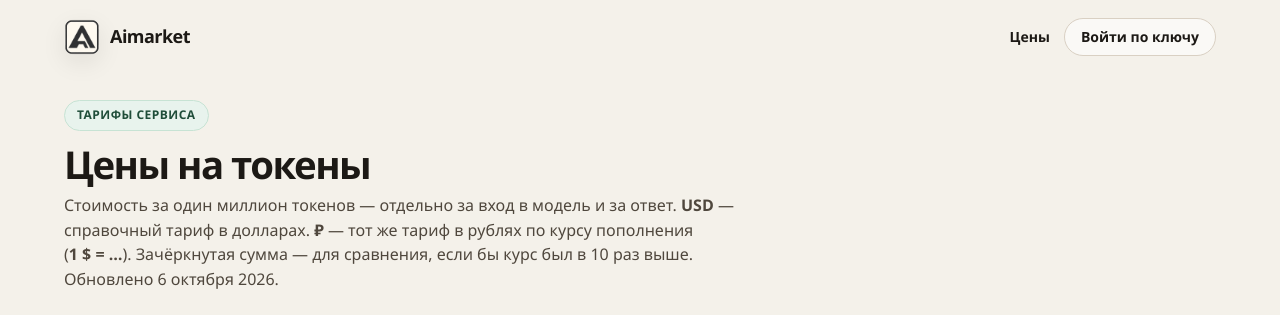
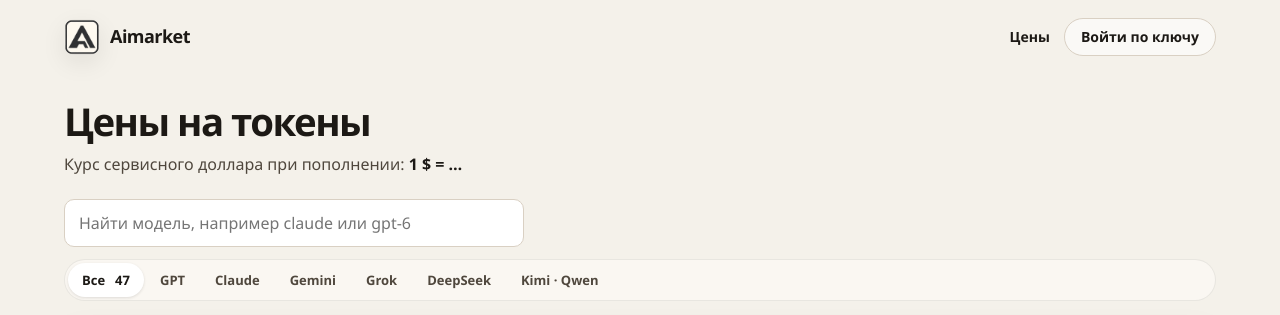
Before and after one commit to Dzibay/AImarket, a Vue app in the folder frontend/: page /prices in a window 1280 px wide. Shown: the top 315 px of the page. Built offline with nearby package versions, Linux system fonts and the light colour scheme; no server answers.

Commit message:
Update PricesView.vue

```diff
--- a/frontend/src/views/PricesView.vue
+++ b/frontend/src/views/PricesView.vue
@@ -3,15 +3,10 @@
     <SiteHeader />
     <main class="site-main">
       <div class="container wrap">
-        <p class="eyebrow">Тарифы сервиса</p>
         <h1 class="page-title">Цены на токены</h1>
-        <p class="page-lead">
-          Стоимость за один миллион токенов — отдельно за вход в модель и за ответ.
-          <b>USD</b> — справочный тариф в долларах.
-          <b>₽</b> — тот же тариф в рублях по курсу пополнения
-          (<b>1&nbsp;$&nbsp;=&nbsp;{{ rateLabel }}</b>).
-          Зачёркнутая сумма — для сравнения, если бы курс был в {{ RUB_REFERENCE_RATE_MULT }} раз выше.
-          Обновлено {{ PRICE_AS_OF }}.
+        <p class="service-rate">
+          Курс сервисного доллара при пополнении:
+          <strong>1&nbsp;$&nbsp;=&nbsp;{{ rateLabel }}</strong>
         </p>
 
         <div class="toolbar">
@@ -93,8 +88,6 @@ import SiteFooter from '../components/SiteFooter.vue'
 import SiteHeader from '../components/SiteHeader.vue'
 import { useWebConfig } from '../composables/useWebConfig'
 import {
-  PRICE_AS_OF,
-  RUB_REFERENCE_RATE_MULT,
   families,
   ourRubPerMillion,
   referenceRubPerMillion,
@@ -144,20 +137,18 @@ onMounted(async () => {
 
 <style scoped>
 .wrap { padding-top: 36px; padding-bottom: 72px; }
-.eyebrow {
-  display: inline-block;
-  margin: 0 0 12px;
-  padding: 5px 12px;
-  border-radius: 999px;
-  background: var(--ok-soft);
-  border: 1px solid #c7e3d4;
-  color: #1f4d39;
-  font-size: 12px;
+.page-title { margin-bottom: 10px; }
+.service-rate {
+  margin: 0 0 22px;
+  max-width: 520px;
+  color: var(--muted-2);
+  font-size: 1rem;
+}
+.service-rate strong {
+  color: var(--text);
   font-weight: 700;
-  letter-spacing: 0.04em;
-  text-transform: uppercase;
+  font-variant-numeric: tabular-nums;
 }
-.page-lead { max-width: 680px; }
 .toolbar { display: flex; flex-direction: column; gap: 12px; margin-bottom: 18px; }
 .search .input { max-width: 460px; }
 .families { flex-wrap: wrap; }
```
